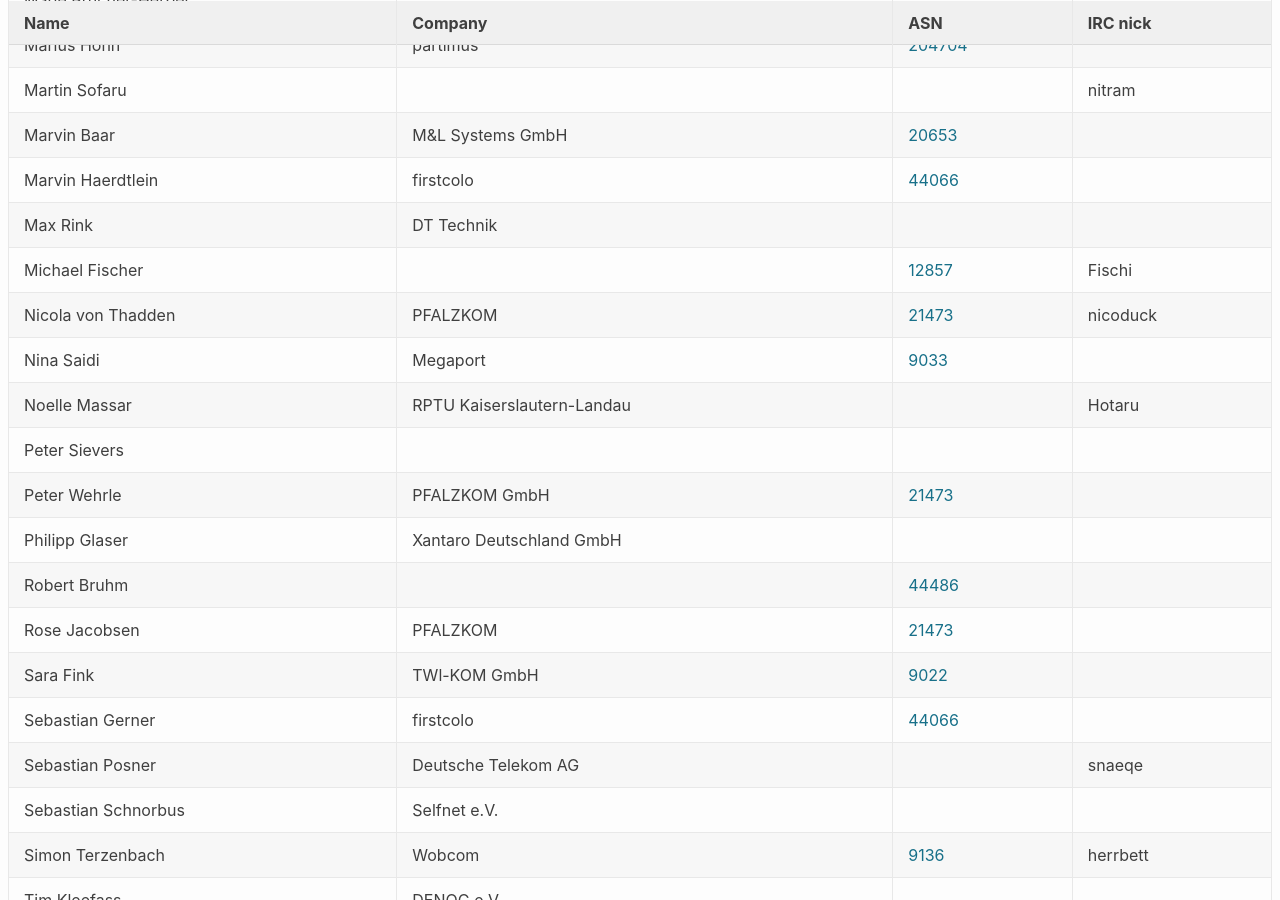
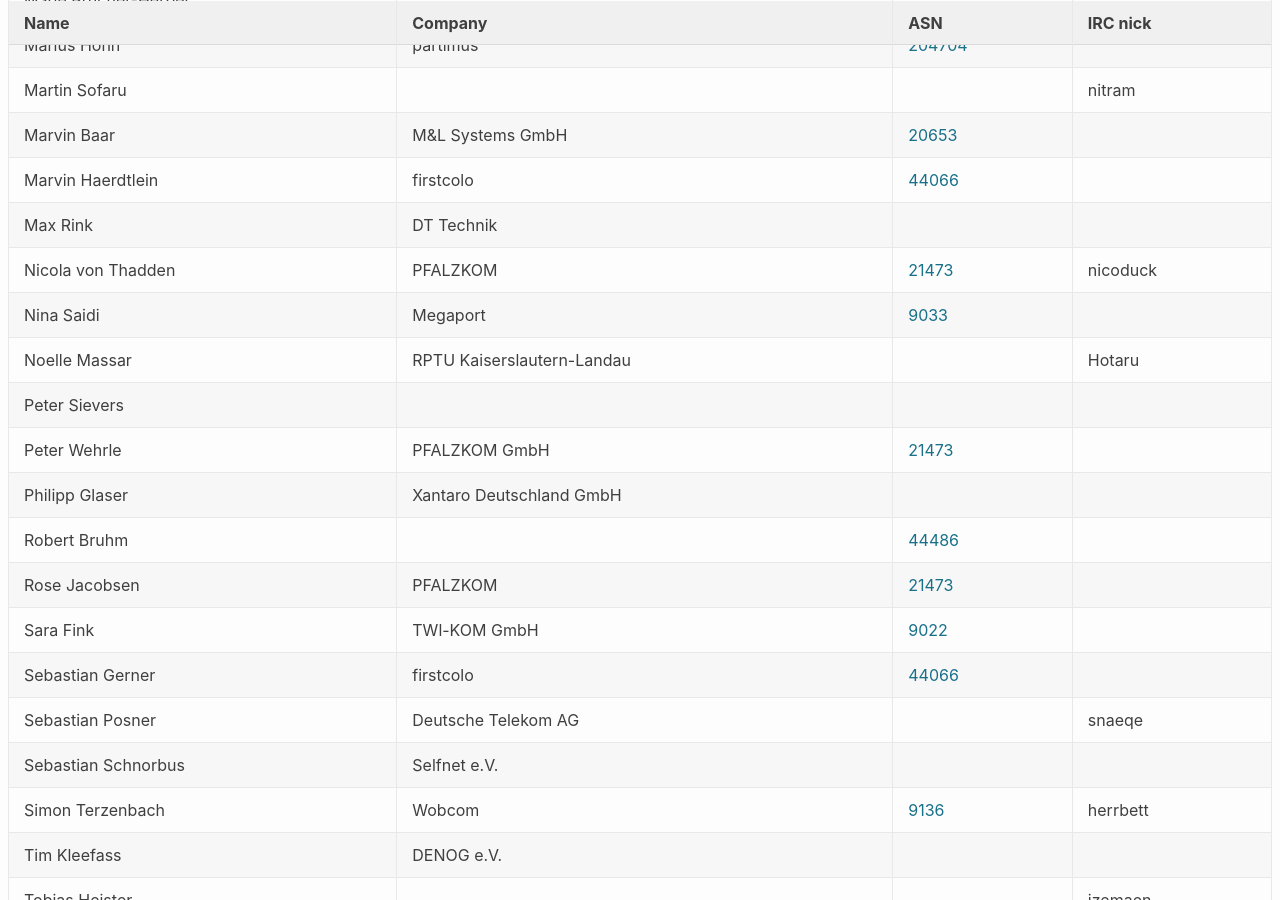
Before and after one commit to denog/pretix-attendeelist, a Jekyll site: the page built from denogmeetup24-04/index.markdown, in a window 1280 px wide and 900 px high, scrolled down 1066 px. Built offline with Jekyll 4.4.1, drawn with Linux system fonts in a browser that asks for light colours.

Commit message:
Latest data: Wed Apr 24 06:48:02 UTC 2024

```diff
--- a/_data/attendees_denogmeetup24-04.json
+++ b/_data/attendees_denogmeetup24-04.json
@@ -168,12 +168,6 @@
     "asn": null
   },
   {
-    "name": "Michael Fischer",
-    "company": null,
-    "irc": "Fischi",
-    "asn": "12857"
-  },
-  {
     "name": "Nicola von Thadden",
     "company": "PFALZKOM",
     "irc": "nicoduck",
```
